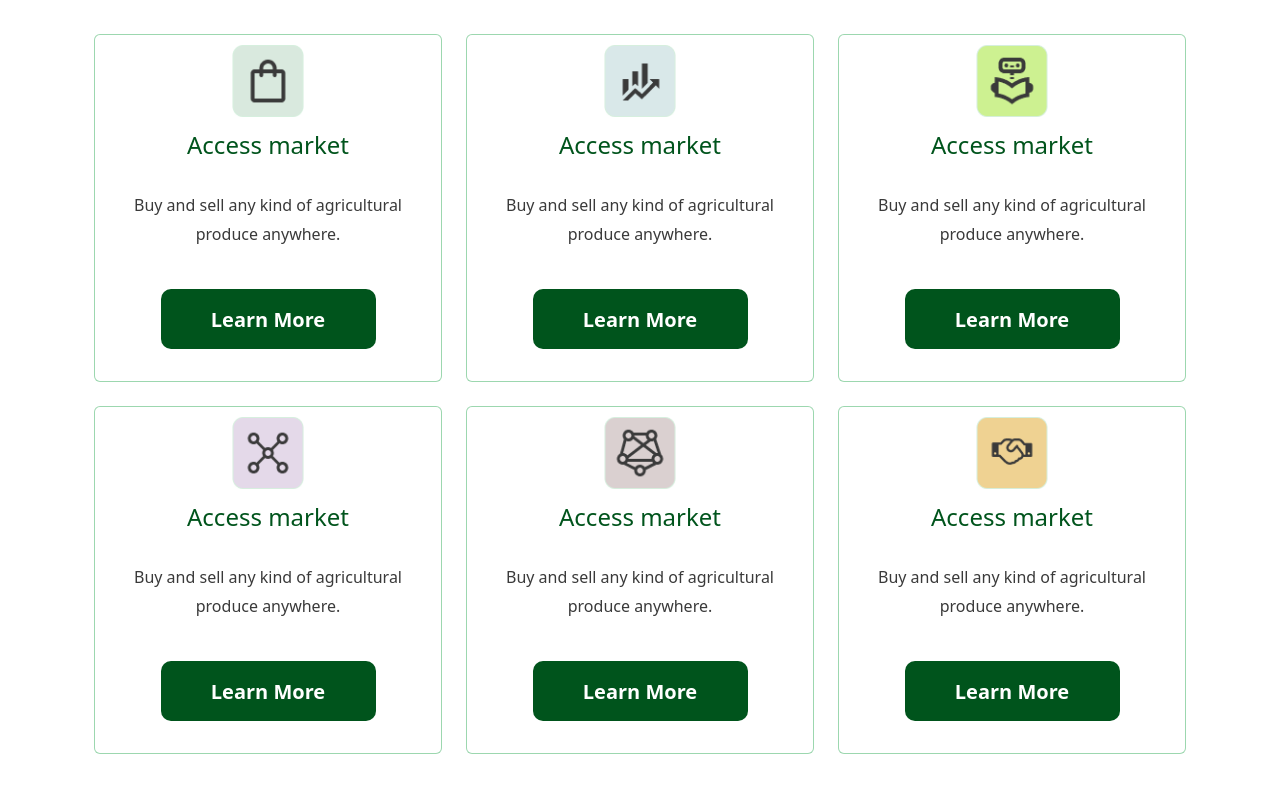
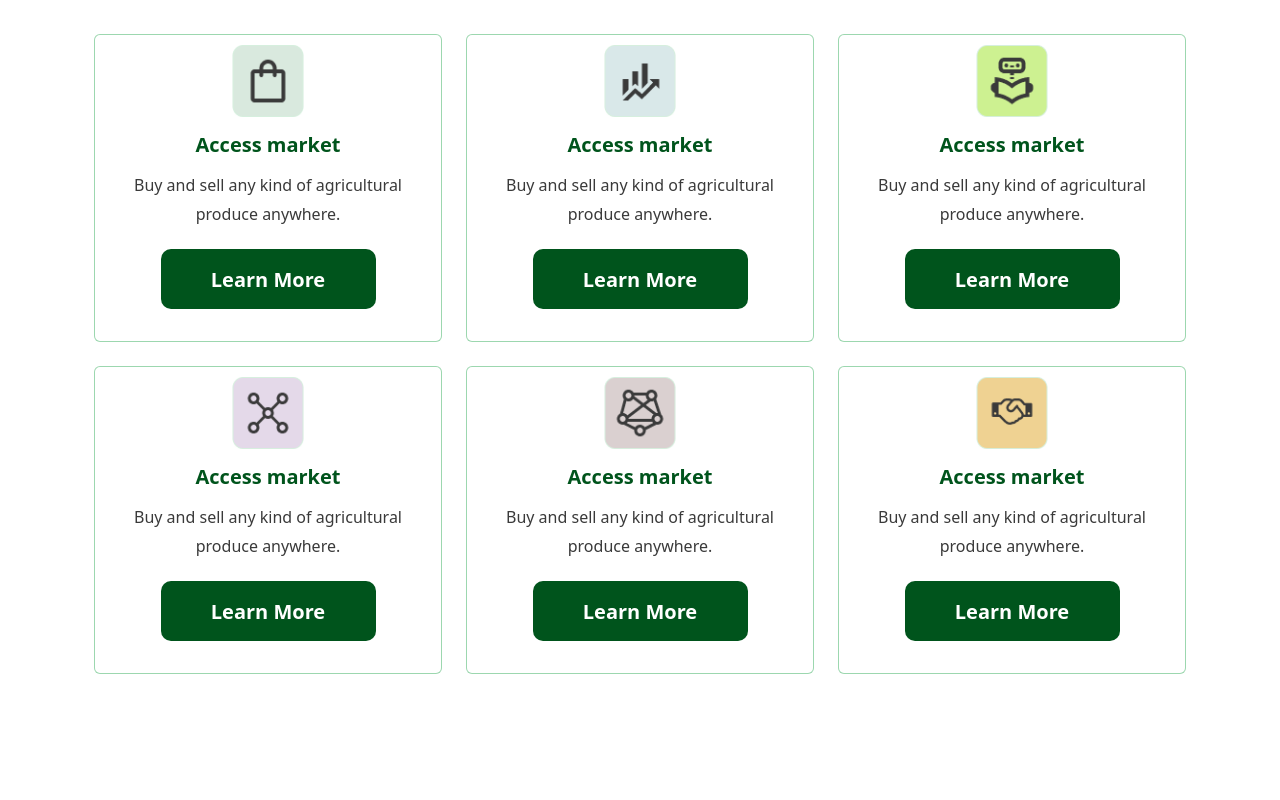
Before and after one commit to MuhammadShameel/agric-360-landing-page, a website: page index.html in a window 1280 px wide. Shown: the part 1080-1880 px from the top of the page. Drawn offline with nearby package versions, Linux system fonts and the light colour scheme.

Commit message:
cards has been fixed

```diff
--- a/css/global.css
+++ b/css/global.css
@@ -29,9 +29,9 @@ h4 {
   font: Roboto !important;
 }
 h5 {
-  font-size: 24px !important;
+  font-size: 20px !important;
   line-height: 36px !important;
-  font-weight: 500 !important;
+  font-weight: 700 !important;
   font: Poppins !important;
   color: #00541c !important;
 }
--- a/css/index.css
+++ b/css/index.css
@@ -119,7 +119,7 @@
   width: 289px;
   height: 58px;
   text-align: center;
-  margin: 20px auto 20px auto !important;
+  margin: 0px auto 0px auto !important;
 }
 .card-1,
 .card-2,
```
